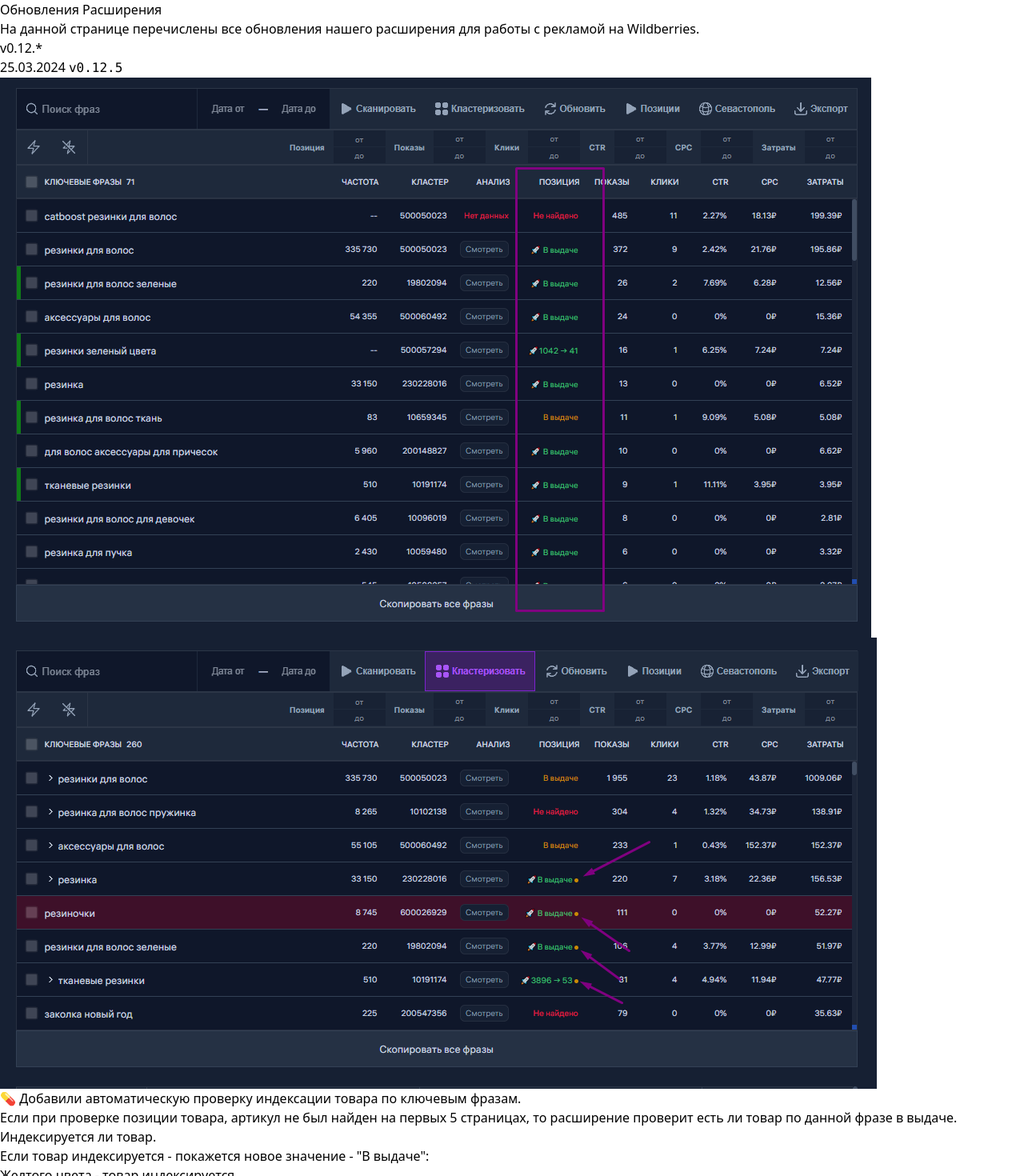
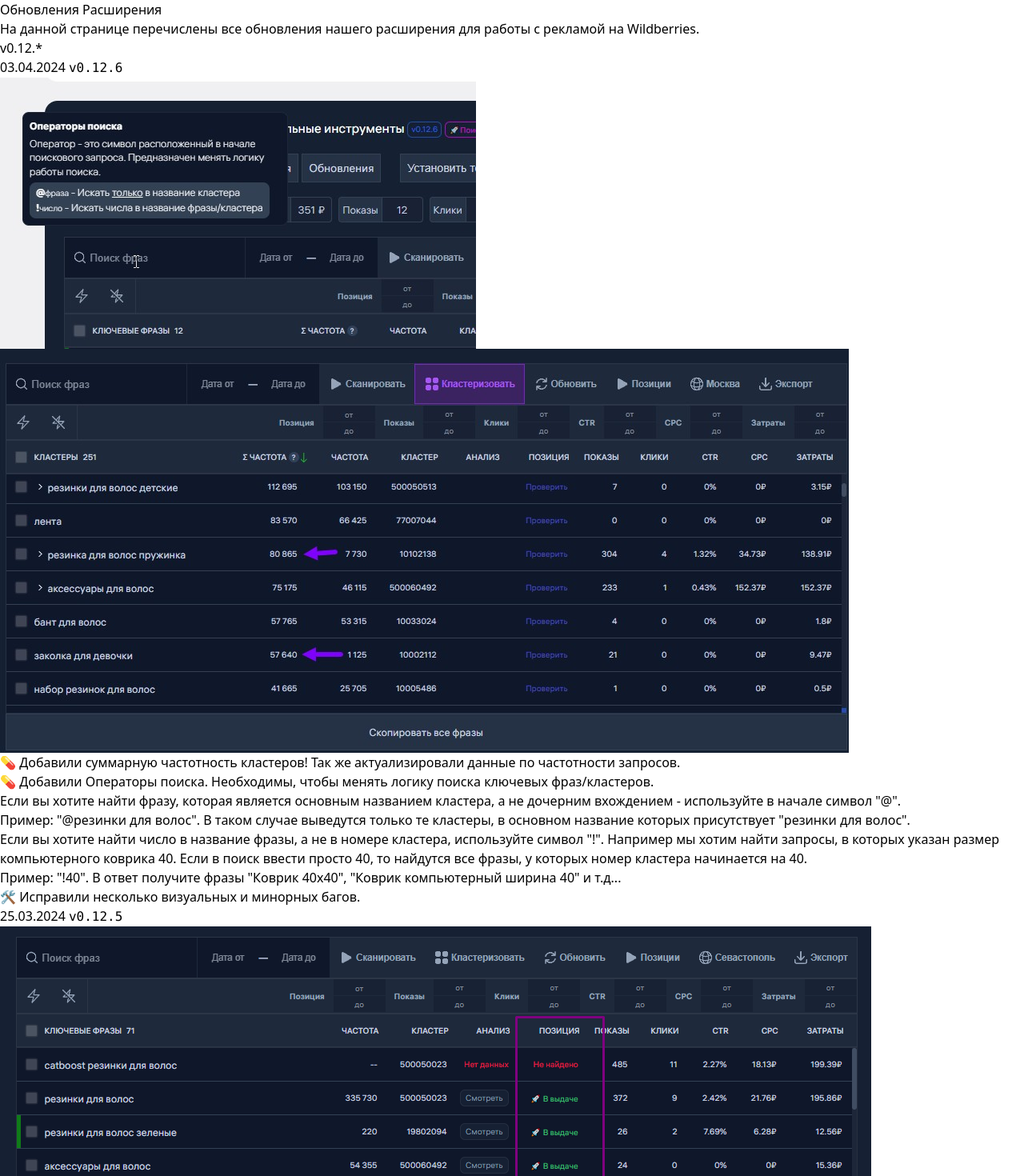
Before and after one commit to wbmeter/docs, a Next.js app: page /extension/updates in a window 1280 px wide. Shown: the top 1470 px of the page at 80% size. Built offline with nearby package versions, Linux system fonts and the light colour scheme.

Commit message:
update extension to 0.12.6

```diff
--- a/pages/extension/updates.mdx
+++ b/pages/extension/updates.mdx
@@ -4,6 +4,25 @@
 На данной странице перечислены все обновления нашего расширения для работы с рекламой на Wildberries.
 
 ## v0.12.\*
+
+### 03.04.2024 `v0.12.6`
+
+![](/extension-updates/46.jpg)
+![](/extension-updates/47.jpg)
+
+💊 Добавили суммарную частотность кластеров! Так же актуализировали данные по частотности запросов.
+
+💊 Добавили Операторы поиска. Необходимы, чтобы менять логику поиска ключевых фраз/кластеров.
+
+ - Если вы хотите найти фразу, которая является основным названием кластера, а не дочерним вхождением - используйте в начале символ "@".
+
+Пример: "@резинки для волос". В таком случае выведутся только те кластеры, в основном название которых присутствует "резинки для волос".
+
+- Если вы хотите найти число в название фразы, а не в номере кластера, используйте символ "!". Например мы хотим найти запросы, в которых указан размер компьютерного коврика 40. Если в поиск ввести просто 40, то найдутся все фразы, у которых номер кластера начинается на 40.
+
+Пример: "!40". В ответ получите фразы "Коврик 40х40", "Коврик компьютерный ширина 40" и т.д...
+
+🛠 Исправили несколько визуальных и минорных багов.
 
 ### 25.03.2024 `v0.12.5`
 
```
Also changed, not shown: public/extension-updates/46.jpg (added), public/extension-updates/47.jpg (added).
